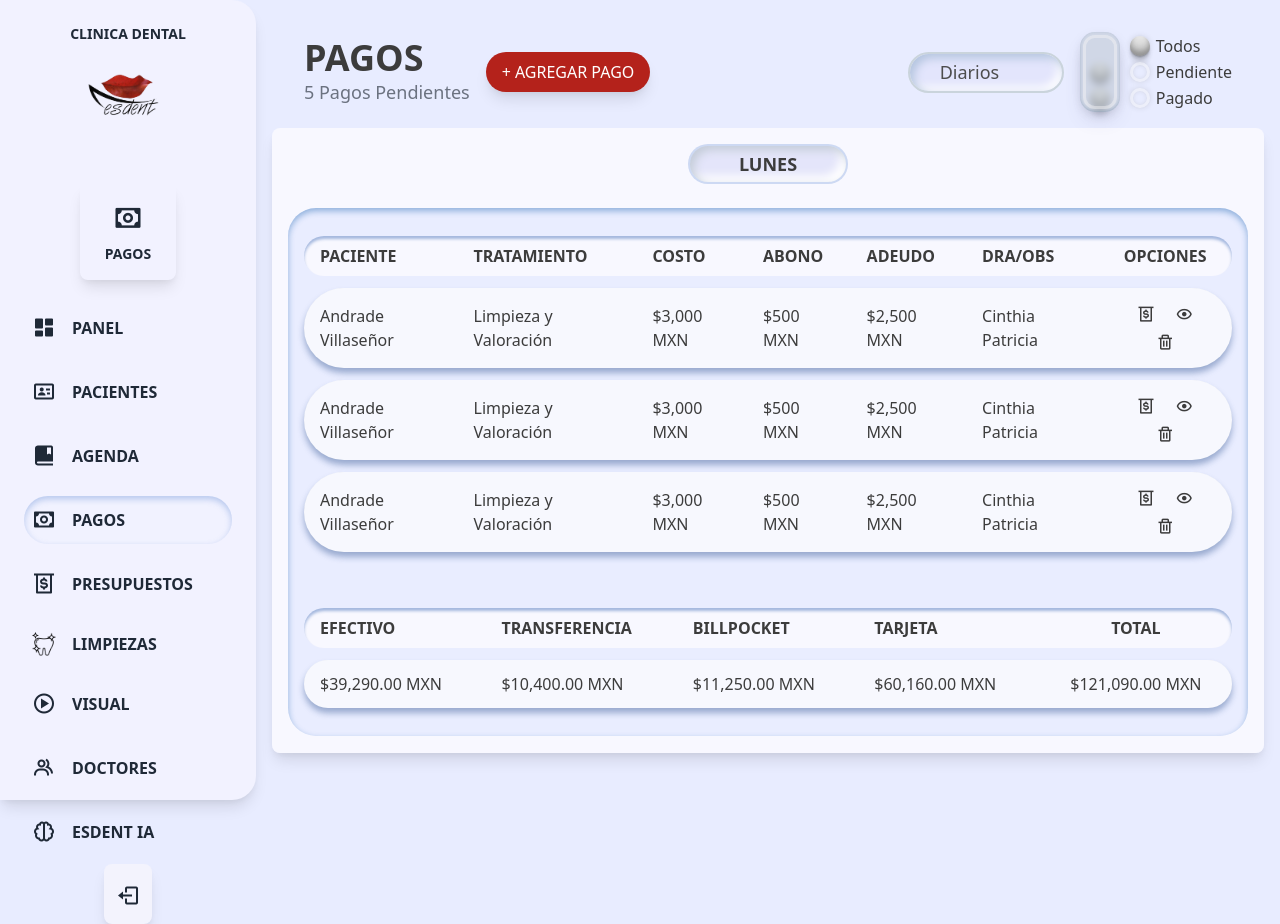
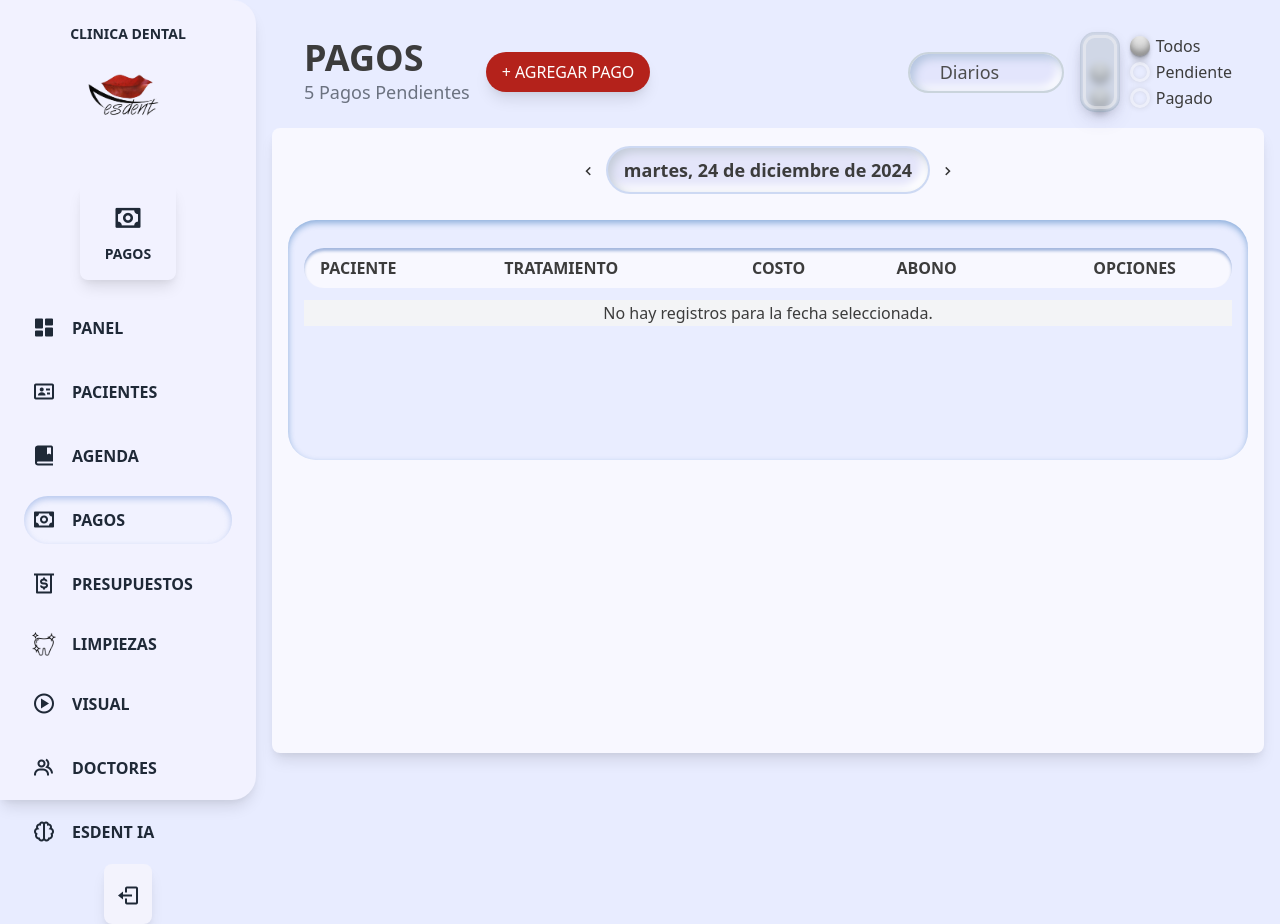
Before and after one commit to CarlosManuelEusebioAlejo/ClinicaDentalEsdent, a PHP site: page /Pagos/index.php in a window 1280 px wide. Run offline with PHP 8.4, Linux system fonts and the light colour scheme; tables that the repository leaves empty hold one stand-in row (values such as "Sample post"); some libraries are stand-ins or nearby versions; some web fonts are replaced.

Commit message:
Sección de pagos

```diff
--- /dev/null
+++ b/Pagos/Solicitudes/ObtenerPagos.php
@@ -0,0 +1,93 @@
+<?php
+include '../../Configuraciones/conexion.php';
+
+if ($_SERVER['REQUEST_METHOD'] === 'POST' && isset($_POST['fecha'])) {
+    $fecha = $_POST['fecha'];
+
+    $query = "SELECT * FROM pagos WHERE fecha_Pago = ?";
+    $stmt = $conn->prepare($query);
+    $stmt->bind_param("s", $fecha);
+    $stmt->execute();
+    $result = $stmt->get_result();
+
+    // Inicializar totales por tipo de pago y total general
+    $totales = [
+        'Tarjeta' => 0,
+        'Efectivo' => 0,
+        'Transferencia' => 0,
+        'Billpocket' => 0,
+        'General' => 0
+    ];
+
+    if ($result->num_rows > 0) {
+        while ($doctor = $result->fetch_assoc()) {
+            $restante = $doctor['Costo'] - $doctor['Abono'];
+
+            // Sumar al total del método de pago correspondiente
+            $totales[$doctor['Tipo_pago']] += $doctor['Costo'];
+            $totales['General'] += $doctor['Costo'];
+
+            echo
+            "<tr class='bg-sky-100 overflow-hidden' style='border-radius: 50px; box-shadow:0px 5px 6px rgba(29, 67, 133, 0.391); background-color: #f7f8fe;'>
+                <td class='px-4 py-3 text-left'>{$doctor['Nombre_paciente']}</td>
+                <td class='px-4 py-3 text-left'>{$doctor['Tratamiento']}</td>
+                <td class='px-4 py-3 text-left'>$" . number_format($doctor['Costo'], 2) . "</td>
+                <td class='px-4 py-3 text-left'>$" . number_format($doctor['Abono'], 2) . "</td>
+                <td class='px-4 py-3 text-left' hidden>{$doctor['fecha_Pago']}</td>
+                <td class='px-4 py-3 text-left' hidden>{$doctor['Tipo_pago']}</td>
+                <td class='px-4 py-3 text-center'>
+                    <button class='open-actualizar-pago bg-transparent border-0 cursor-pointer'>
+                        <i class='bx bx-money-withdraw text-lg mx-2'></i>
+                    </button>
+                    <button class='edit-pago-btn bg-transparent border-0 cursor-pointer'>
+                        <i class='bx bx-show text-lg mx-2'></i>
+                    </button>
+                    <button class='bg-transparent border-0 cursor-pointer'>
+                        <i class='bx bx-trash text-lg mx-2' style='color:#3c3c3c'></i>
+                    </button>
+                </td>
+            </tr>";
+        }
+
+        // Mostrar totales al final de la tabla
+        echo "
+        <table class='table-auto w-full border-separate' style='border-spacing: 0px 12px;'>
+            <thead class='bg-white mt-4 rounded-full' style='box-shadow: inset 0px 3px 3px rgba(33, 83, 170, 0.391); background-color: #f8f8ff;'>
+                <tr>
+                    <th class='px-4 py-2 text-left rounded-l-full'>EFECTIVO</th>
+                    <th class='px-4 py-2 text-left'>TRANSFERENCIA</th>
+                    <th class='px-4 py-2 text-left'>BILLPOCKET</th>
+                    <th class='px-4 py-2 text-left'>TARJETA</th>
+                    <th class='px-4 py-2 text-center rounded-r-full'>TOTAL</th>
+                </tr>
+            </thead>
+            <tbody class='bg-gray-100'>
+                <tr class='bg-sky-100 overflow-hidden' style='border-radius: 50px; box-shadow: 0px 5px 6px rgba(29, 67, 133, 0.391); background-color: #f7f8fe;'>
+                    <td class='px-4 py-3 text-left' style='border-top-left-radius: 50px; border-bottom-left-radius: 50px;'>
+                        $" . number_format($totales['Efectivo'], 2) . " MXN
+                    </td>
+                    <td class='px-4 py-3 text-left'>
+                        $" . number_format($totales['Transferencia'], 2) . " MXN
+                    </td>
+                    <td class='px-4 py-3 text-left'>
+                        $" . number_format($totales['Billpocket'], 2) . " MXN
+                    </td>
+                    <td class='px-4 py-3 text-left'>
+                        $" . number_format($totales['Tarjeta'], 2) . " MXN
+                    </td>
+                    <td class='px-4 py-3 text-center rounded-r-full'>
+                        $" . number_format($totales['General'], 2) . " MXN
+                    </td>
+                </tr>
+            </tbody>
+        </table>";
+
+    } else {
+        echo "<tr><td colspan='8' class='text-center'>No hay registros para la fecha seleccionada.</td></tr>";
+    }
+
+    $stmt->close();
+    $conn->close();
+}
+
+?>
--- a/Pagos/index.php
+++ b/Pagos/index.php
@@ -285,6 +285,14 @@
             #three:checked + .ball {
               background-color: rgb(7, 212, 7); /* Color para "Pagado" */
             }
+
+            #prev-date, #next-date {
+                font-size: 1.5rem;
+                color: #333;
+                padding: 0.5rem;
+            }
+
+
               </style>
         </div>
       </div>
@@ -300,116 +308,96 @@
 
         <div id="daily-container" class="filter-container">
             <div id="daily" class="active flex justify-center items-center mb-4">
-          <div class="day-header w-40 flex items-center justify-center px-1 py-1 rounded-full shadow-md" style="background-color: #e4e5fa; border-radius: 50px; box-shadow: inset 4px 4px 10px #c4ccd8, inset -6px -6px 10px #ffffff; border: 2px solid rgba(144, 187, 223, 0.279);">
-          <span class="text-lg font-semibold">LUNES</span>
+                <div class="flex items-center justify-center w-full">
+                    <button id="prev-date" class="cursor-pointer">
+                        <i class="bx bx-chevron-left text-lg"></i>
+                    </button>
+                    <div class="day-header flex items-center justify-center px-4 py-2 rounded-full shadow-md"
+                        style="background-color: #e4e5fa; border-radius: 50px; box-shadow: inset 4px 4px 10px #c4ccd8, inset -6px -6px 10px #ffffff; border: 2px solid rgba(144, 187, 223, 0.279); width: auto; min-width: 200px;">
+                        <span id="current-day" class="text-lg font-semibold text-center"></span>
+                    </div>
+                    <button id="next-date" class="cursor-pointer">
+                        <i class="bx bx-chevron-right text-lg"></i>
+                    </button>
+                </div>
             </div>
         </div>
 
-    <!-- Contenedor para "LUNES" -->
-    <div class="flex flex-col overflow-y-auto h-85 mt-6 mb-6 p-4 bg-white shadow-inner w-full" style="box-shadow: inset 0px 3px 6px #0f5aab6c; background-color: #E9EDFF; border-radius: 28px;">
-           <!-- Primera tabla -->
-           <div class="mb-8">
-              <table class="table-auto w-full border-separate" style="border-spacing: 0px 12px;">
-                  <thead class="bg-white mt-4 rounded-full" style="box-shadow: inset 0px 3px 3px rgba(33, 83, 170, 0.391); background-color: #f8f8ff;">
+
+        <!-- Contenedor para la tabla principal -->
+        <div id="pagos-container" class="flex flex-col overflow-y-auto h-60 mt-6 mb-6 p-4 bg-white shadow-inner w-full"
+            style="box-shadow: inset 0px 3px 6px #0f5aab6c; background-color: #E9EDFF; border-radius: 28px;">
+            <table id="pagos-table" class="table-auto w-full border-separate"
+                style="border-spacing: 0px 12px;">
+                <thead class="bg-white mt-4 rounded-full"
+                    style="box-shadow: inset 0px 3px 3px rgba(33, 83, 170, 0.391); background-color: #f8f8ff;">
                     <tr>
                         <th class="px-4 py-2 text-left rounded-l-full">PACIENTE</th>
                         <th class="px-4 py-2 text-left">TRATAMIENTO</th>
                         <th class="px-4 py-2 text-left">COSTO</th>
                         <th class="px-4 py-2 text-left">ABONO</th>
-                          <th class="px-4 py-2 text-left">ADEUDO</th>
-                          <th class="px-4 py-2 text-left">DRA/OBS</th>
                         <th class="px-4 py-2 text-center rounded-r-full">OPCIONES</th>
                     </tr>
                 </thead>
-                  <tbody class="bg-gray-100">
-                      <tr class="bg-sky-100 overflow-hidden" style="border-radius: 50px; box-shadow:0px 5px 6px rgba(29, 67, 133, 0.391); background-color: #f7f8fe;">
-                          <td class="px-4 py-3 text-left" style="border-top-left-radius: 50px; border-bottom-left-radius: 50px;">Andrade Villaseñor</td>
-                          <td class="px-4 py-3 text-left">Limpieza y Valoración</td>
-                          <td class="px-4 py-3 text-left">$3,000 MXN</td>
-                          <td class="px-4 py-3 text-left">$500 MXN</td>
-                          <td class="px-4 py-3 text-left">$2,500 MXN</td>
-                          <td class="px-4 py-3 text-left">Cinthia Patricia</td>
-                          <td class="px-4 py-3 text-center" style="border-top-right-radius: 50px; border-bottom-right-radius: 50px;">
-                              <button class="open-actualizar-pago bg-transparent border-0 cursor-pointer">
-                                  <i class="bx bx-money-withdraw text-lg mx-2"></i>
-                              </button>
-                              <!-- Botón para abrir el modal -->
-                              <button class="edit-pago-btn bg-transparent border-0 cursor-pointer" data-modal-id="ver-pago-modal">
-                                <i class='bx bx-show text-lg mx-2'></i>
-                              </button>
-                              <button class="bg-transparent border-0 cursor-pointer">
-                                  <i class='bx bx-trash text-lg mx-2' style='color:#3c3c3c'></i>
-                              </button>
-                          </td>
-                      </tr>
-                      <tr class="bg-sky-100 overflow-hidden" style="border-radius: 50px; box-shadow:0px 5px 6px rgba(29, 67, 133, 0.391); background-color: #f7f8fe;">
-                          <td class="px-4 py-3 text-left" style="border-top-left-radius: 50px; border-bottom-left-radius: 50px;">Andrade Villaseñor</td>
-                          <td class="px-4 py-3 text-left">Limpieza y Valoración</td>
-                          <td class="px-4 py-3 text-left">$3,000 MXN</td>
-                          <td class="px-4 py-3 text-left">$500 MXN</td>
-                          <td class="px-4 py-3 text-left">$2,500 MXN</td>
-                          <td class="px-4 py-3 text-left">Cinthia Patricia</td>
-                          <td class="px-4 py-3 text-center" style="border-top-right-radius: 50px; border-bottom-right-radius: 50px;">
-                              <button class="open-actualizar-pago bg-transparent border-0 cursor-pointer">
-                                  <i class="bx bx-money-withdraw text-lg mx-2"></i>
-                              </button>
-                              <!-- Botón para abrir el modal -->
-                              <button class="edit-pago-btn bg-transparent border-0 cursor-pointer" data-modal-id="ver-pago-modal">
-                                <i class='bx bx-show text-lg mx-2'></i>
-                              </button>
-                              <button class="bg-transparent border-0 cursor-pointer">
-                                  <i class='bx bx-trash text-lg mx-2' style='color:#3c3c3c'></i>
-                              </button>
-                          </td>
-                      </tr>
-                      <tr class="bg-sky-100 overflow-hidden" style="border-radius: 50px; box-shadow:0px 5px 6px rgba(29, 67, 133, 0.391); background-color: #f7f8fe;">
-                          <td class="px-4 py-3 text-left" style="border-top-left-radius: 50px; border-bottom-left-radius: 50px;">Andrade Villaseñor</td>
-                          <td class="px-4 py-3 text-left">Limpieza y Valoración</td>
-                          <td class="px-4 py-3 text-left">$3,000 MXN</td>
-                          <td class="px-4 py-3 text-left">$500 MXN</td>
-                          <td class="px-4 py-3 text-left">$2,500 MXN</td>
-                          <td class="px-4 py-3 text-left">Cinthia Patricia</td>
-                          <td class="px-4 py-3 text-center" style="border-top-right-radius: 50px; border-bottom-right-radius: 50px;">
-                              <button class="open-actualizar-pago bg-transparent border-0 cursor-pointer">
-                                  <i class="bx bx-money-withdraw text-lg mx-2"></i>
-                              </button>
-                              <!-- Botón para abrir el modal -->
-                              <button class="edit-pago-btn bg-transparent border-0 cursor-pointer" data-modal-id="ver-pago-modal">
-                                <i class='bx bx-show text-lg mx-2'></i>
-                              </button>
-                              <button class="bg-transparent border-0 cursor-pointer">
-                                  <i class='bx bx-trash text-lg mx-2' style='color:#3c3c3c'></i>
-                              </button>
-                          </td>
-                      </tr>
+                <tbody id="pagos-tbody" class="bg-gray-100">
+                    <!-- Contenido generado dinámicamente -->
                 </tbody>
             </table>
         </div>
 
-          <!-- Segunda tabla -->
-          <div>
-              <table class="table-auto w-full border-separate" style="border-spacing: 0px 12px;">
-                  <thead class="bg-white mt-4 rounded-full" style="box-shadow: inset 0px 3px 3px rgba(33, 83, 170, 0.391); background-color: #f8f8ff;">
-                      <tr>
-                          <th class="px-4 py-2 text-left rounded-l-full">EFECTIVO</th>
-                          <th class="px-4 py-2 text-left">TRANSFERENCIA</th>
-                          <th class="px-4 py-2 text-left">BILLPOCKET</th>
-                          <th class="px-4 py-2 text-left">TARJETA</th>
-                          <th class="px-4 py-2 text-center rounded-r-full">TOTAL</th>
-                      </tr>
-                  </thead>
-                  <tbody class="bg-gray-100">
-                      <tr class="bg-sky-100 overflow-hidden" style="border-radius: 50px; box-shadow:0px 5px 6px rgba(29, 67, 133, 0.391); background-color: #f7f8fe;">
-                          <td class="px-4 py-3 text-left" style="border-top-left-radius: 50px; border-bottom-left-radius: 50px;">$39,290.00 MXN</td>
-                          <td class="px-4 py-3 text-left">$10,400.00 MXN</td>
-                          <td class="px-4 py-3 text-left">$11,250.00 MXN</td>
-                          <td class="px-4 py-3 text-left">$60,160.00 MXN</td>
-                          <td class="px-4 py-3 text-center rounded-r-full">$121,090.00 MXN</td>
-                      </tr>
-                  </tbody>
-              </table>
-          </div>
-      </div>
+        <script>
+            // Función para formatear la fecha en el formato deseado
+            function formatDate(date) {
+                const options = { weekday: 'long', year: 'numeric', month: 'long', day: 'numeric' };
+                return date.toLocaleDateString('es-ES', options);
+            }
+
+            // Inicialización de la fecha actual
+            let currentDate = new Date();
+
+            // Función para actualizar la fecha en el header
+            function updateDateDisplay() {
+                const dateString = formatDate(currentDate);
+                document.getElementById('current-day').textContent = dateString;
+
+                // Convertir la fecha al formato YYYY-MM-DD para enviar al servidor
+                const formattedDate = currentDate.toISOString().split('T')[0];
+
+                // Cargar pagos para la fecha seleccionada
+                loadPagosByDate(formattedDate);
+            }
+
+            // Función para cargar pagos mediante AJAX
+            function loadPagosByDate(date) {
+                const xhr = new XMLHttpRequest();
+                xhr.open('POST', 'Solicitudes/ObtenerPagos.php', true);
+                xhr.setRequestHeader('Content-Type', 'application/x-www-form-urlencoded');
+                xhr.onload = function () {
+                    if (xhr.status === 200) {
+                        // Actualizar la tabla con los resultados
+                        document.getElementById('pagos-tbody').innerHTML = xhr.responseText;
+                    } else {
+                        console.error('Error al cargar los pagos');
+                    }
+                };
+                xhr.send('fecha=' + date);
+            }
+
+            // Manejo del evento de mover hacia la izquierda (prev)
+            document.getElementById('prev-date').addEventListener('click', function () {
+                currentDate.setDate(currentDate.getDate() - 1);
+                updateDateDisplay();
+            });
+
+            // Manejo del evento de mover hacia la derecha (next)
+            document.getElementById('next-date').addEventListener('click', function () {
+                currentDate.setDate(currentDate.getDate() + 1);
+                updateDateDisplay();
+            });
+
+            // Inicializar la fecha al cargar la página
+            updateDateDisplay();
+        </script>
     </div>
     <!----------------------------------------------------------------------------------------------------------------------------------------------------------------->
 
@@ -577,6 +565,7 @@
 include'Modales/EditarPago.php';?>
 
 <script>
+    // Script para mostrar y ocultar contenedores basado en el filtro seleccionado
     document.getElementById('filter-select').addEventListener('change', function () {
         const selectedValue = this.value;
 
@@ -585,7 +574,7 @@
             container.classList.add('hidden');
         });
 
-      // Mostrar el contenedor correspondiente
+        // Mostrar el contenedor correspondiente basado en el valor seleccionado
         const targetContainer = document.getElementById(`${selectedValue}-container`);
         if (targetContainer) {
             targetContainer.classList.remove('hidden');
```
Also changed, not shown: Pagos/Solicitudes/TotalPagos.php (added, +48 -0 lines). Lines whose indentation alone changed are shown as unchanged.
